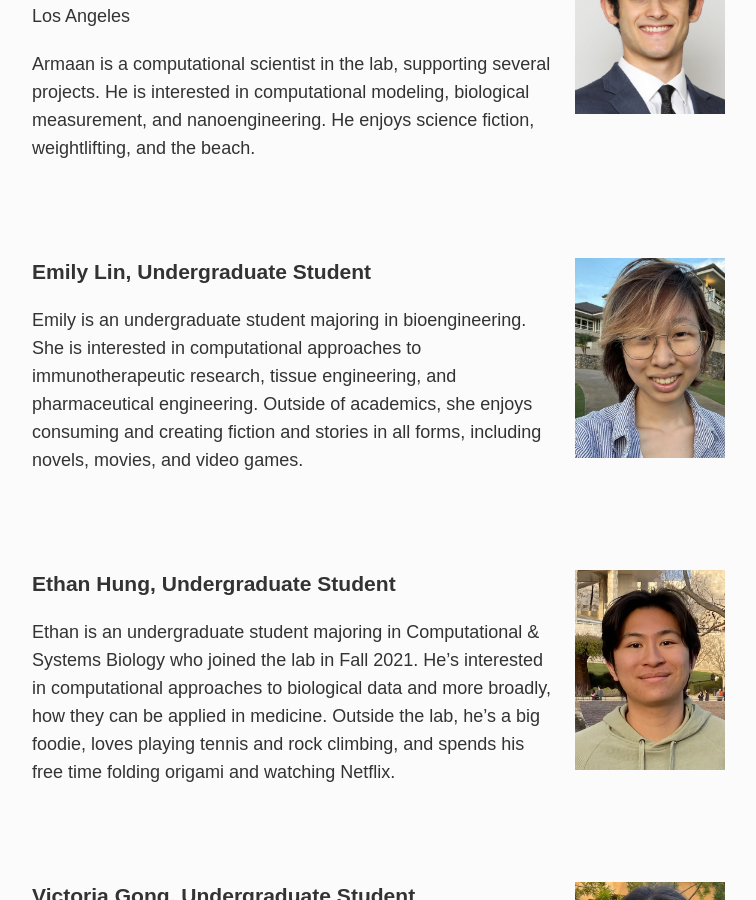
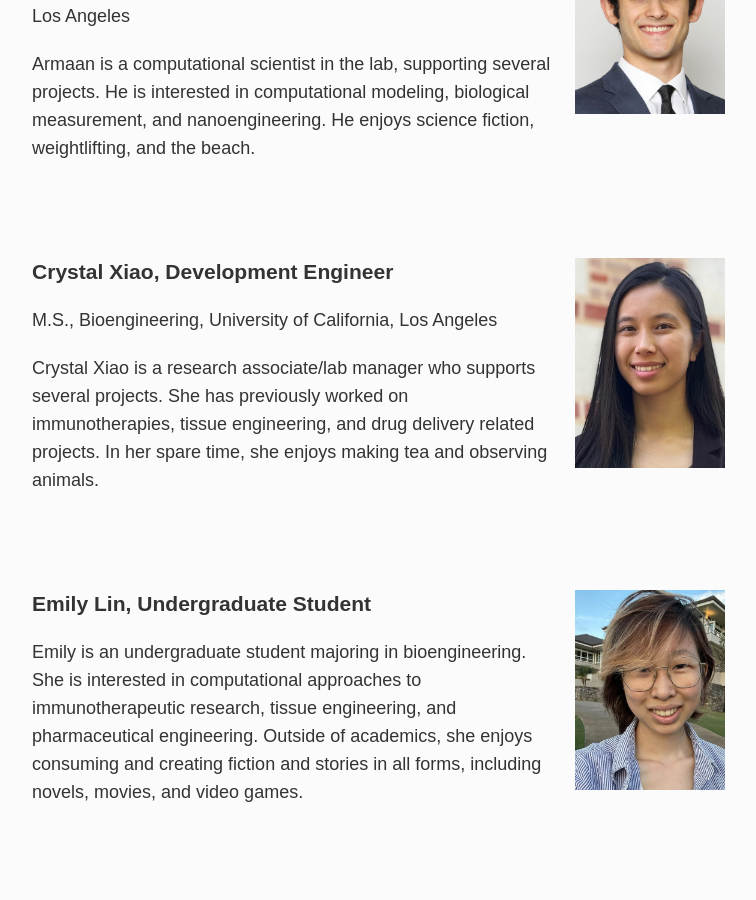
Before and after one commit to meyer-lab/asmlab.org, a Jekyll site: the page built from team/index.md, in a window 1280 px wide and 900 px high, scrolled down 3567 px. Shown: the whole window, without its empty margins (253-1009 px from the left). Built offline with Jekyll 4.4.1, drawn with Linux system fonts in a browser that asks for light colours; some web fonts are replaced.

Commit message:
Add Crystal's profile

```diff
--- a/team/index.md
+++ b/team/index.md
@@ -78,6 +78,15 @@ Het is a Bioengineering M.S. student who joined the lab in Fall 2022. He works o
 B.S., Biophysics and Computer Science, University of California, Los Angeles
 
 Armaan is a computational scientist in the lab, supporting several projects. He is interested in computational modeling, biological measurement, and nanoengineering. He enjoys science fiction, weightlifting, and the beach.
+
+<br />
+<br />
+
+<div class="span_3 right"><img src="/public/photos/crystalx.webp" width="150px" alt="Crystal's picture" /></div>
+### Crystal Xiao, Development Engineer
+M.S., Bioengineering, University of California, Los Angeles
+
+Crystal Xiao is a research associate/lab manager who supports several projects. She has previously worked on immunotherapies, tissue engineering, and drug delivery related projects. In her spare time, she enjoys making tea and observing animals.
 
 <br />
 <br />
```
